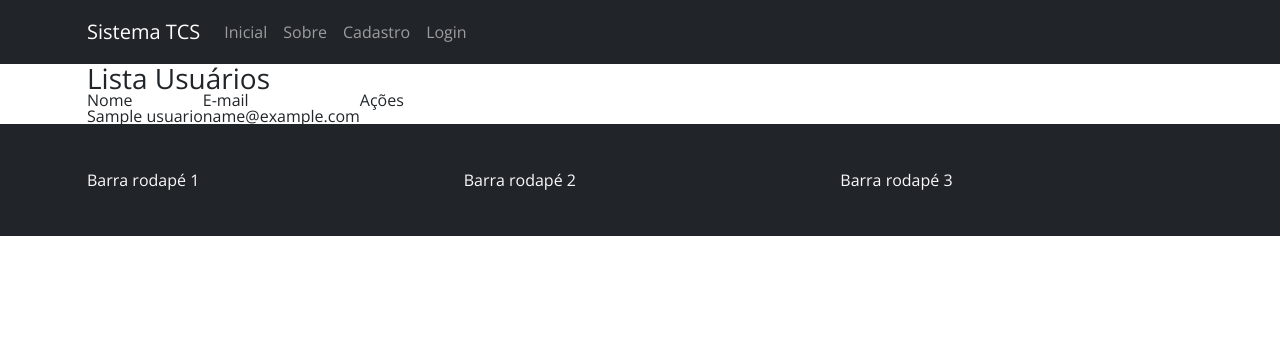
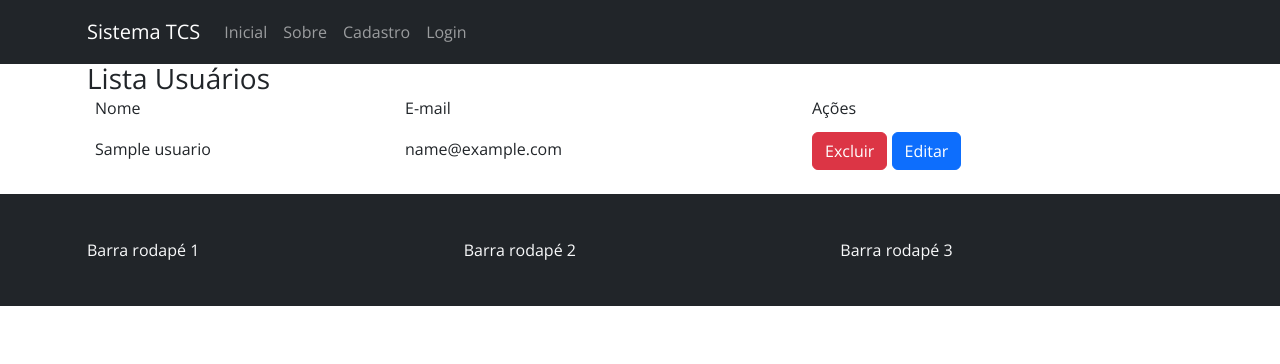
Before and after one commit to faustort/2022-senac-sistematcs, a PHP site: page /sistematcs/listaUsuarios.php in a window 1280 px wide. Shown: the top 364 px of the page. Run offline with PHP 8.4, Linux system fonts and the light colour scheme; tables that the repository leaves empty hold one stand-in row (values such as "Sample post"); some libraries are stand-ins or nearby versions.

Commit message:
EditarUsuario

```diff
--- a/assets/css/estilo.css
+++ b/assets/css/estilo.css
@@ -24,7 +24,7 @@ body {
   //   border: 1px solid green;
 }
 .grid > div {
-//   border: 1px solid pink;
+  //   border: 1px solid pink;
 }
 .grid.col-2 {
   grid-template-columns: 1fr 1fr;
--- a/header.php
+++ b/header.php
@@ -12,6 +12,42 @@ $titulo = (isset($title)) ? $title : "Titulo padrão";
     <meta name="viewport" content="width=device-width, initial-scale=1.0">
     <link href="https://cdn.jsdelivr.net/npm/bootstrap@5.2.2/dist/css/bootstrap.min.css" rel="stylesheet" integrity="sha384-Zenh87qX5JnK2Jl0vWa8Ck2rdkQ2Bzep5IDxbcnCeuOxjzrPF/et3URy9Bv1WTRi" crossorigin="anonymous">
     <link rel="stylesheet" href="<?php echo URL_BASE; ?>assets/css/estilo.css" />
+    <style>
+        :root {
+            --blue: #1dbda2;
+            --indigo: #6610f2;
+            --purple: #6f42c1;
+            --pink: #e83e8c;
+            --red: #dc3545;
+            --orange: #fd7e14;
+            --yellow: #ffc107;
+            --green: #28a745;
+            --teal: #20c997;
+            --cyan: #17a2b8;
+            --white: #fff;
+            --gray: #6c757d;
+            --gray-dark: #343a40;
+            --primary: #1dbda2;
+            --secondary: #6c757d;
+            --success: #28a745;
+            --info: #17a2b8;
+            --warning: #ffc107;
+            --danger: #dc3545;
+            --light: #f8f9fa;
+            --dark: #343a40;
+            --breakpoint-xs: 0;
+            --breakpoint-sm: 576px;
+            --breakpoint-md: 768px;
+            --breakpoint-lg: 992px;
+            --breakpoint-xl: 1200px;
+            --font-family-sans-serif: -apple-system, BlinkMacSystemFont, "Segoe UI",
+                Roboto, "Helvetica Neue", Arial, sans-serif, "Apple Color Emoji",
+                "Segoe UI Emoji", "Segoe UI Symbol";
+            --font-family-monospace: SFMono-Regular, Menlo, Monaco, Consolas,
+                "Liberation Mono", "Courier New", monospace;
+        }
+    </style>
+
 </head>
 
 <body>
--- a/listaUsuarios.php
+++ b/listaUsuarios.php
@@ -6,7 +6,7 @@ include __DIR__ . '/header.php';
 <div class="container">
 
     <h1>Lista Usuários</h1>
-    <table>
+    <table class="table">
         <thead>
             <tr>
                 <th>Nome</th>
@@ -25,12 +25,49 @@ include __DIR__ . '/header.php';
                 <tr>
                     <td><?php echo $usuario['nome']; ?></td>
                     <td><?php echo $usuario['email']; ?></td>
-                    <td></td>
+                    <td><button onclick="excluirUsuario(<?php echo $usuario['id_usu']; ?>);" class="btn btn-danger">Excluir</button>
+
+                        <button onclick="editarUsuario();" class="btn btn-primary" data-bs-toggle="modal" data-bs-target="#editar_usuario">Editar</button>
+                    </td>
                 </tr>
             <?php endforeach; ?>
     </table>
 </div>
 
+
+<!-- Modal -->
+<div class="modal fade" id="editar_usuario" tabindex="-1" aria-labelledby="exampleModalLabel" aria-hidden="true">
+    <div class="modal-dialog">
+        <div class="modal-content">
+            <div class="modal-body">
+
+            </div>
+            <div class="modal-footer">
+                <button type="button" class="btn btn-secondary" data-bs-dismiss="modal">Close</button>
+                <button type="button" class="btn btn-primary">Save changes</button>
+            </div>
+        </div>
+    </div>
+</div>
+
+<script>
+    function excluirUsuario(idUsu) {
+        if (confirm('Deseja realmente excluir este usuário?')) {
+            fetch('<?php echo URL_BASE; ?>api.php?acao=excluir&idUsu=' + idUsu)
+                .then(response => response.json())
+                .then(data => {
+                    console.log(data);
+                    if (data) {
+                        alert('Usuário excluído com sucesso!');
+                        window.location.reload();
+                    } else {
+                        alert('Erro ao excluir usuário!');
+                    }
+                });
+        }
+    }
+</script>
+
 <?php
 include __DIR__ . '/footer.php';
 ?>
--- a/modal.php
+++ b/modal.php
@@ -16,7 +16,7 @@ include __DIR__ . "./header.php";
 </div>
 <script>
     function buscaDados(idUsu) {
-        fetch('<?php echo URL_BASE; ?>api.php?idUsu=' + idUsu)
+        fetch('<?php echo URL_BASE; ?>api.php?acao=retorna&idUsu=' + idUsu)
             .then((response) => response.json())
             .then((data) => {
                 console.log(data)
```
Also changed, not shown: api.php (+15 -3 lines).
